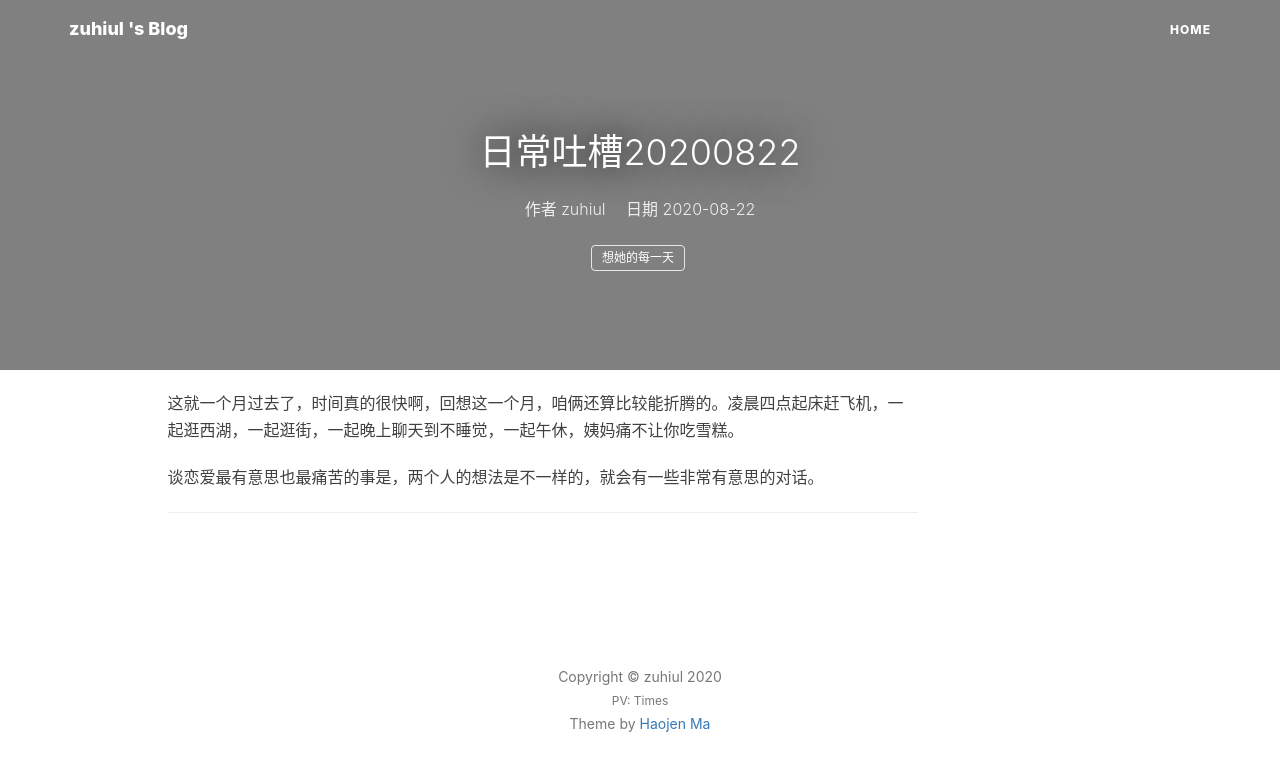
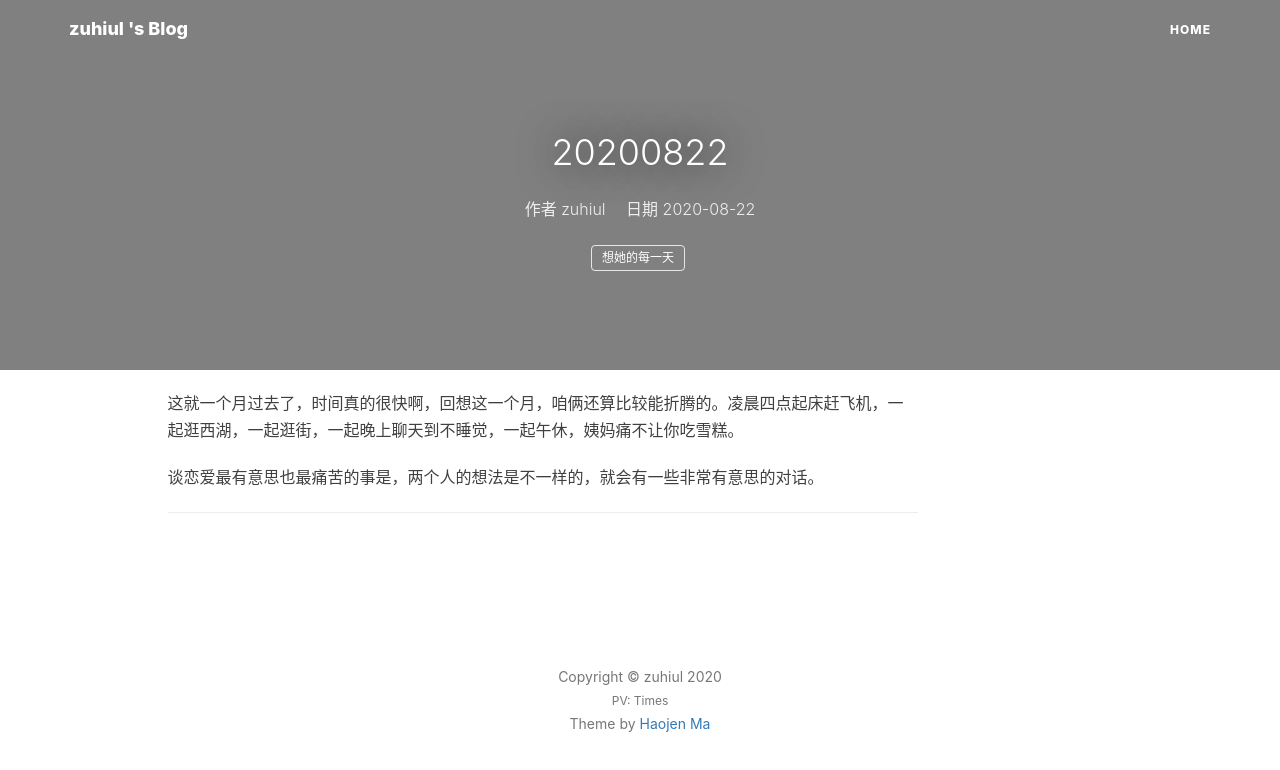
Before and after one commit to yydaily/yydaily.github.io, a plain HTML site: page 2020/08/22/20200822/index.html in a window 1280 px wide. Drawn offline with nearby package versions, Linux system fonts and the light colour scheme; some packages are replaced by stand-ins of ours; a script that the page names is missing.

Commit message:
Site updated: 2020-08-22 15:44:04

```diff
--- a/2020/08/22/20200822/index.html
+++ b/2020/08/22/20200822/index.html
@@ -18,7 +18,7 @@
     <link rel="stylesheet" href="//cdn.bootcss.com/font-awesome/4.6.3/css/font-awesome.css">
     <title>
 
-        日常吐槽20200822｜undefined
+        20200822｜undefined
 
     </title>
 
@@ -143,7 +143,7 @@
         <div class="row">
             <div class="col-lg-8 col-lg-offset-2 col-md-10 col-md-offset-1 text-center">
                 <div class="post-heading">
-                    <h1>日常吐槽20200822</h1>
+                    <h1>20200822</h1>
 
                     <span class="meta">
                          作者 zuhiul
@@ -163,7 +163,7 @@
     </div>
     <div class="post-title-haojen">
         <span>
-            日常吐槽20200822
+            20200822
         </span>
     </div>
 </header>
```
Also changed, not shown: archives/2020/08/index.html (+1 -1 lines), archives/2020/index.html (+1 -1 lines), archives/index.html (+1 -1 lines), index.html (+1 -1 lines), tags/想她的每一天/index.html (+1 -1 lines).
